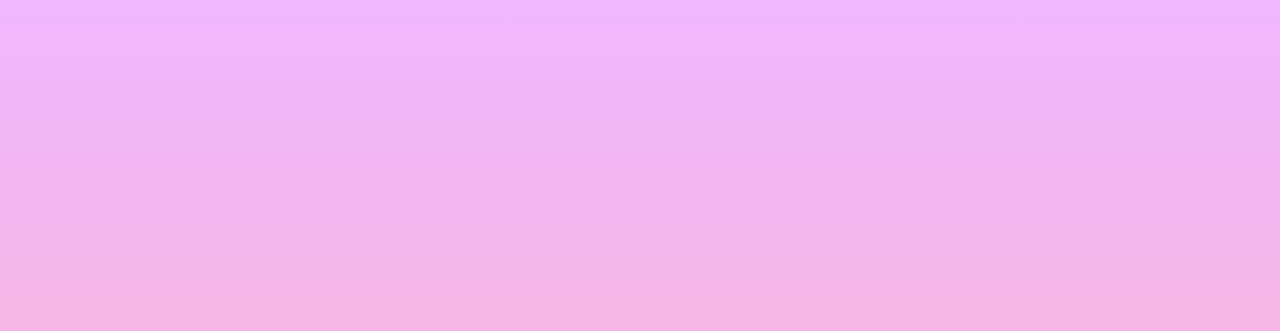
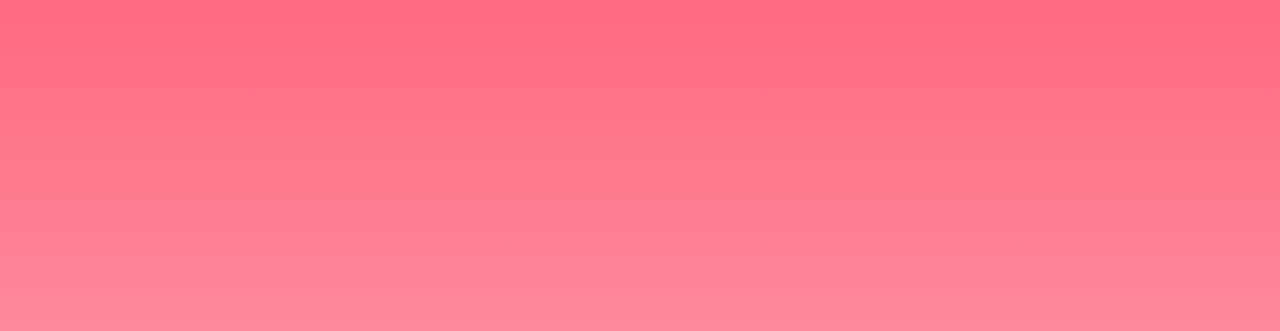
Before and after one commit to Nandini0206/weather-app, a plain HTML site: page index.html in a window 1280 px wide. Shown: the top 331 px of the page. Drawn offline with Linux system fonts and the light colour scheme.

Commit message:
changing colour gradient

```diff
--- a/styles.css
+++ b/styles.css
@@ -10,7 +10,7 @@
    justify-content: center;
    flex-direction: column;
    align-items: center;
-   background: linear-gradient(rgb(240,182,255), rgb(255,182,193));
+   background: linear-gradient(rgb(255,106,128), rgb(255,180,191));
    font-family: sans-serif;
    color: white;
  }
```
